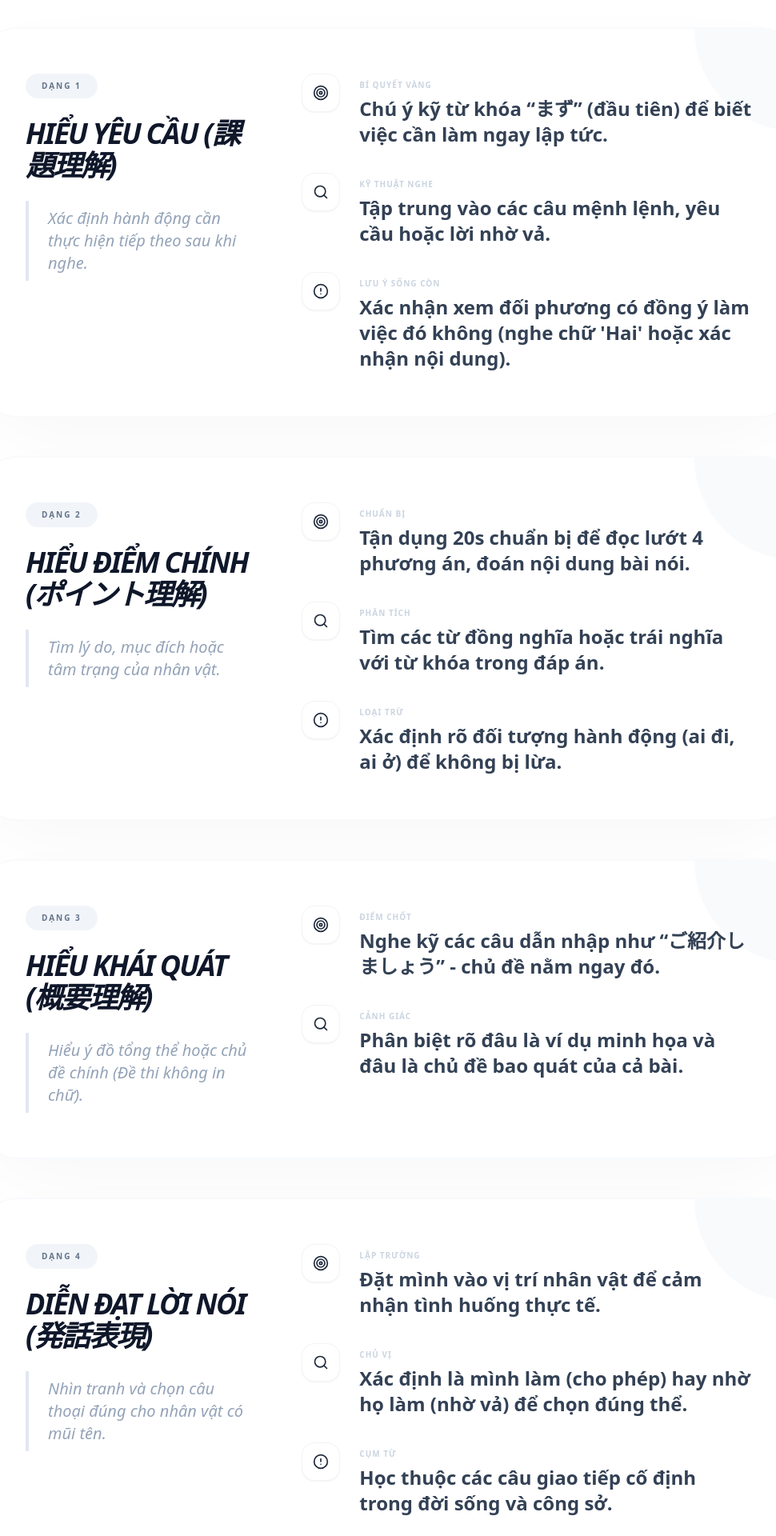
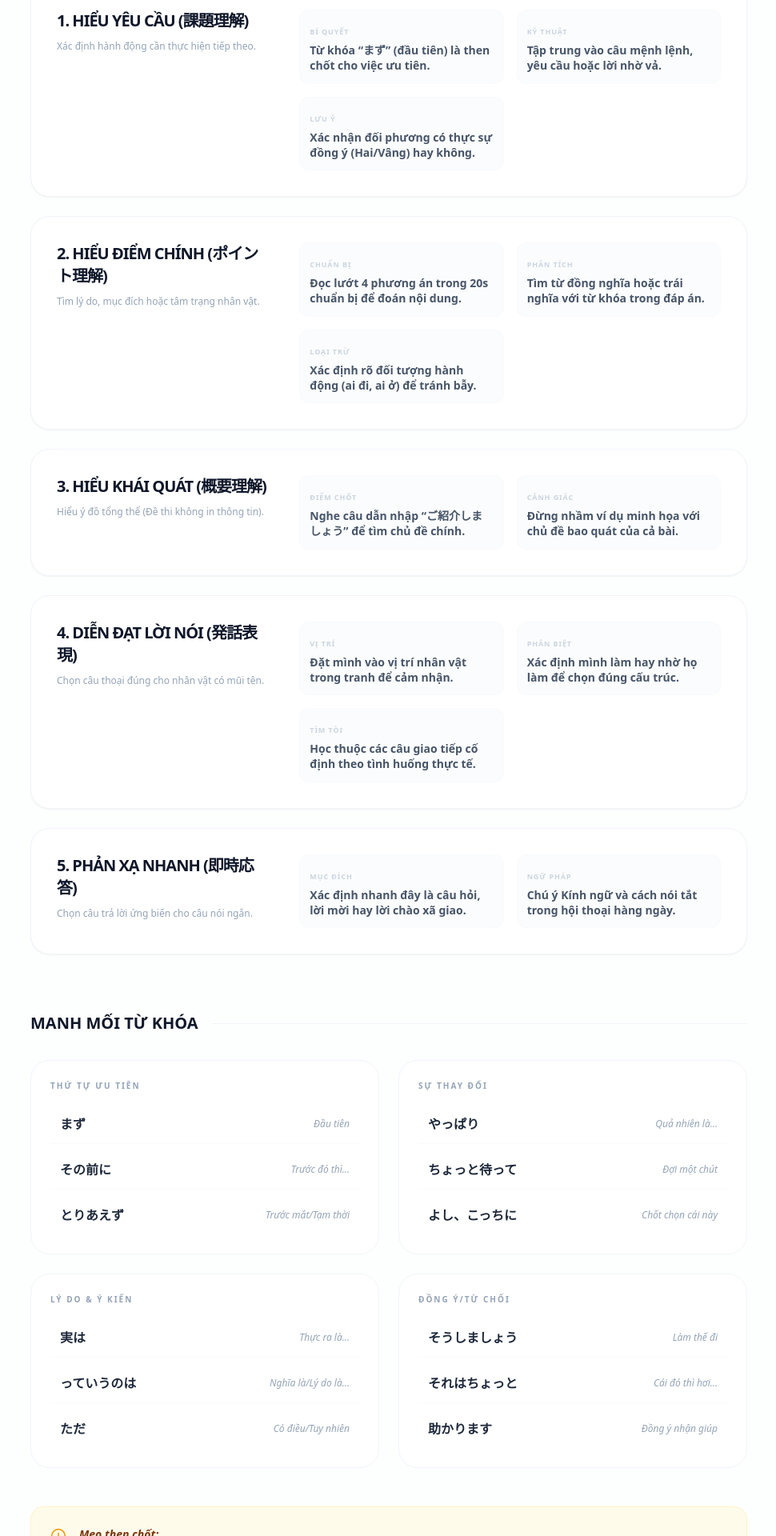
Before and after one commit to inngok/nihongo-practice, a React (Vite) app: page /tips in a window 1280 px wide. Shown: the part 302-2222 px from the top of the page at 80% size, without its empty margins (154-1124 px from the left). Built offline with nearby package versions, Linux system fonts and the light colour scheme.

Commit message:
style: refined Tips page with cleaner, more readable UI and balanced font sizes

```diff
--- a/src/pages/tips/Tips.jsx
+++ b/src/pages/tips/Tips.jsx
@@ -8,50 +8,50 @@ export default function Tips() {
   const listeningTips = [
     {
       id: 1,
-      title: "Dạng 1: Hiểu yêu cầu (課題理解)",
-      desc: "Xác định hành động cần thực hiện tiếp theo sau khi nghe.",
+      title: "1. Hiểu yêu cầu (課題理解)",
+      desc: "Xác định hành động cần thực hiện tiếp theo.",
       points: [
-        { label: "Bí quyết vàng", text: "Chú ý kỹ từ khóa “まず” (đầu tiên) để biết việc cần làm ngay lập tức." },
-        { label: "Kỹ thuật nghe", text: "Tập trung vào các câu mệnh lệnh, yêu cầu hoặc lời nhờ vả." },
-        { label: "Lưu ý sống còn", text: "Xác nhận xem đối phương có đồng ý làm việc đó không (nghe chữ 'Hai' hoặc xác nhận nội dung)." }
+        { label: "Bí quyết", text: "Từ khóa “まず” (đầu tiên) là then chốt cho việc ưu tiên." },
+        { label: "Kỹ thuật", text: "Tập trung vào câu mệnh lệnh, yêu cầu hoặc lời nhờ vả." },
+        { label: "Lưu ý", text: "Xác nhận đối phương có thực sự đồng ý (Hai/Vâng) hay không." }
       ]
     },
     {
       id: 2,
-      title: "Dạng 2: Hiểu điểm chính (ポイント理解)",
-      desc: "Tìm lý do, mục đích hoặc tâm trạng của nhân vật.",
+      title: "2. Hiểu điểm chính (ポイント理解)",
+      desc: "Tìm lý do, mục đích hoặc tâm trạng nhân vật.",
       points: [
-        { label: "Chuẩn bị", text: "Tận dụng 20s chuẩn bị để đọc lướt 4 phương án, đoán nội dung bài nói." },
-        { label: "Phân tích", text: "Tìm các từ đồng nghĩa hoặc trái nghĩa với từ khóa trong đáp án." },
-        { label: "Loại trừ", text: "Xác định rõ đối tượng hành động (ai đi, ai ở) để không bị lừa." }
+        { label: "Chuẩn bị", text: "Đọc lướt 4 phương án trong 20s chuẩn bị để đoán nội dung." },
+        { label: "Phân tích", text: "Tìm từ đồng nghĩa hoặc trái nghĩa với từ khóa trong đáp án." },
+        { label: "Loại trừ", text: "Xác định rõ đối tượng hành động (ai đi, ai ở) để tránh bẫy." }
       ]
     },
     {
       id: 3,
-      title: "Dạng 3: Hiểu khái quát (概要理解)",
-      desc: "Hiểu ý đồ tổng thể hoặc chủ đề chính (Đề thi không in chữ).",
+      title: "3. Hiểu khái quát (概要理解)",
+      desc: "Hiểu ý đồ tổng thể (Đề thi không in thông tin).",
       points: [
-        { label: "Điểm chốt", text: "Nghe kỹ các câu dẫn nhập như “ご紹介しましょう” - chủ đề nằm ngay đó." },
-        { label: "Cảnh giác", text: "Phân biệt rõ đâu là ví dụ minh họa và đâu là chủ đề bao quát của cả bài." }
+        { label: "Điểm chốt", text: "Nghe câu dẫn nhập “ご紹介しましょう” để tìm chủ đề chính." },
+        { label: "Cảnh giác", text: "Đừng nhầm ví dụ minh họa với chủ đề bao quát của cả bài." }
       ]
     },
     {
       id: 4,
-      title: "Dạng 4: Diễn đạt lời nói (発話表現)",
-      desc: "Nhìn tranh và chọn câu thoại đúng cho nhân vật có mũi tên.",
+      title: "4. Diễn đạt lời nói (発話表現)",
+      desc: "Chọn câu thoại đúng cho nhân vật có mũi tên.",
       points: [
-        { label: "Lập trường", text: "Đặt mình vào vị trí nhân vật để cảm nhận tình huống thực tế." },
-        { label: "Chủ vị", text: "Xác định là mình làm (cho phép) hay nhờ họ làm (nhờ vả) để chọn đúng thể." },
-        { label: "Cụm từ", text: "Học thuộc các câu giao tiếp cố định trong đời sống và công sở." }
+        { label: "Vị trí", text: "Đặt mình vào vị trí nhân vật trong tranh để cảm nhận." },
+        { label: "Phân biệt", text: "Xác định mình làm hay nhờ họ làm để chọn đúng cấu trúc." },
+        { label: "Tìm tòi", text: "Học thuộc các câu giao tiếp cố định theo tình huống thực tế." }
       ]
     },
     {
       id: 5,
-      title: "Dạng 5: Phản xạ nhanh (即時応答)",
-      desc: "Chọn câu trả lời ứng biến ngay lập tức cho một câu nói ngắn.",
+      title: "5. Phản xạ nhanh (即時応答)",
+      desc: "Chọn câu trả lời ứng biến cho câu nói ngắn.",
       points: [
-        { label: "Mục đích", text: "Xác định nhanh đây là câu hỏi, lời mời, hay lời chào xã giao." },
-        { label: "Ngữ pháp", text: "Đặc biệt chú ý Kính ngữ và các cách nói tắt trong hội thoại hàng ngày." }
+        { label: "Mục đích", text: "Xác định nhanh đây là câu hỏi, lời mời hay lời chào xã giao." },
+        { label: "Ngữ pháp", text: "Chú ý Kính ngữ và cách nói tắt trong hội thoại hàng ngày." }
       ]
     }
   ];
@@ -60,162 +60,112 @@ export default function Tips() {
     {
       title: "Thứ tự ưu tiên",
       items: [
-        { jp: "まず", vi: "Đầu tiên (Việc số 1)" },
-        { jp: "その前に", vi: "Trước đó thì... (Làm cái này trước cái kia)" },
-        { jp: "とりあえず", vi: "Trước mắt/Tạm thời (Ưu tiên hiện tại)" }
+        { jp: "まず", vi: "Đầu tiên" },
+        { jp: "その前に", vi: "Trước đó thì..." },
+        { jp: "とりあえず", vi: "Trước mắt/Tạm thời" }
       ]
     },
     {
-      title: "Sự thay đổi ý định",
+      title: "Sự thay đổi",
       items: [
-        { jp: "やっぱり/やはり", vi: "Quả nhiên là... (Quyết định sau cùng)" },
-        { jp: "あ、ちょっと待って", vi: "A, đợi chút (Sắp đổi thông tin)" },
-        { jp: "やっぱりこっちにしよう", vi: "Chốt chọn cái này vậy" }
+        { jp: "やっぱり", vi: "Quả nhiên là..." },
+        { jp: "ちょっと待って", vi: "Đợi một chút" },
+        { jp: "よし、こっちに", vi: "Chốt chọn cái này" }
       ]
     },
     {
-      title: "Lý do quan trọng",
+      title: "Lý do & Ý kiến",
       items: [
-        { jp: "実は", vi: "Thực ra là... (Sau đây là nội dung chính)" },
-        { jp: "っていうのは", vi: "Lý do chính là/Nghĩa là..." },
-        { jp: "ただ", vi: "Có điều/Tuy nhiên (Sự hạn chế)" }
+        { jp: "実は", vi: "Thực ra là..." },
+        { jp: "っていうのは", vi: "Nghĩa là/Lý do là..." },
+        { jp: "ただ", vi: "Có điều/Tuy nhiên" }
       ]
     },
     {
-      title: "Đồng ý & Từ chối",
+      title: "Đồng ý/Từ chối",
       items: [
-        { jp: "そうしましょう", vi: "Chốt làm thế đi (Đồng ý)" },
-        { jp: "それはちょっと...", vi: "Cái đó thì hơi... (Từ chối khéo)" },
-        { jp: "せっかくですが", vi: "Dù đã mất công nhưng... (Từ chối)" }
+        { jp: "そうしましょう", vi: "Làm thế đi" },
+        { jp: "それはちょっと", vi: "Cái đó thì hơi..." },
+        { jp: "助かります", vi: "Đồng ý nhận giúp" }
       ]
     }
   ];
 
   return (
-    <div className="min-h-screen bg-white flex flex-col items-center pt-44 md:pt-32 pb-20 px-4 md:px-8 font-sans relative overflow-hidden">
+    <div className="min-h-screen bg-slate-50/30 flex flex-col items-center pt-32 pb-20 px-4 md:px-8 font-sans">
 
-      {/* Background Watermark */}
-      <div className="absolute top-1/2 left-1/2 -translate-x-1/2 -translate-y-1/2 text-[35vw] font-black text-slate-100 opacity-[0.03] pointer-events-none select-none leading-none z-0 whitespace-nowrap uppercase">
-        Choukai
-      </div>
-
-      <div className="w-full max-w-5xl relative z-10">
-        {/* Header Header */}
-        <div className="flex flex-col md:flex-row md:items-center justify-between gap-8 mb-16 md:mb-20">
-          <div className="space-y-4">
-            <div className="flex items-center gap-3">
-              <div className="w-10 h-10 bg-black text-white rounded-xl flex items-center justify-center">
-                <Headset className="w-6 h-6" />
-              </div>
-              <span className="text-xs tracking-[0.4em] font-bold text-slate-400 uppercase italic">Kỹ năng Nghe hiểu N3</span>
-            </div>
-            <h1 className="text-5xl md:text-7xl font-black text-slate-900 tracking-tighter italic uppercase leading-none">
-              Bí kíp <span className="text-slate-300 italic">Vàng</span>
-            </h1>
+      <div className="w-full max-w-4xl space-y-12">
+        {/* Simple Header */}
+        <div className="flex flex-col md:flex-row md:items-center justify-between gap-6 border-b border-slate-100 pb-10">
+          <div className="space-y-1">
+            <h1 className="text-3xl md:text-4xl font-black text-slate-900 tracking-tight">BÍ KÍP NGHE HIỂU N3</h1>
+            <p className="text-sm text-slate-400 font-medium">Chiến thuật chinh phục mọi dạng bài thi Choukai</p>
           </div>
           <button
             onClick={() => navigate('/')}
-            className="px-10 py-4 bg-black text-white text-[11px] font-black uppercase tracking-widest rounded-2xl hover:bg-slate-800 transition-all self-start md:self-center shadow-2xl shadow-black/10"
+            className="px-6 py-2.5 bg-white border border-slate-200 text-slate-600 text-[11px] font-bold uppercase tracking-widest rounded-xl hover:bg-slate-50 transition-all shadow-sm"
           >
             Quay lại trang chủ
           </button>
         </div>
 
-        <div className="flex flex-col gap-12 md:gap-20">
-          {/* Main Listening Tips Section */}
-          <div className="grid grid-cols-1 gap-12">
+        {/* Listening Tips - Clean Cards */}
+        <div className="space-y-6">
           {listeningTips.map((item, idx) => (
             <div
               key={idx}
-                className="bg-white border-2 border-slate-50 rounded-[3rem] p-8 md:p-14 shadow-[0_30px_100px_-20px_rgba(0,0,0,0.04)] hover:shadow-[0_40px_120px_-20px_rgba(0,0,0,0.08)] hover:border-slate-200 transition-all duration-500 relative overflow-hidden group"
+              className="bg-white border border-slate-100 rounded-3xl p-6 md:p-8 shadow-sm hover:shadow-md transition-shadow"
             >
-                <div className="absolute top-0 right-0 w-64 h-64 bg-slate-50 rounded-full translate-x-32 -translate-y-32 group-hover:bg-slate-100 transition-colors" />
-
-                <div className="relative z-10">
-                  <div className="flex flex-col md:flex-row md:items-start gap-8 md:gap-16">
-                    {/* Left side: Meta */}
-                    <div className="w-full md:w-1/3 space-y-6">
-                      <div className="inline-block px-5 py-2 bg-slate-100 rounded-full text-[10px] font-black uppercase tracking-[0.2em] text-slate-500">
-                        {item.title.split(': ')[0]}
+              <div className="flex flex-col md:flex-row gap-6 md:gap-10">
+                <div className="md:w-1/3 space-y-2">
+                  <h3 className="text-xl font-bold text-slate-900 uppercase tracking-tighter">{item.title}</h3>
+                  <p className="text-xs text-slate-400 leading-relaxed">{item.desc}</p>
                 </div>
-                      <h3 className="text-3xl md:text-4xl font-black text-slate-900 uppercase tracking-tighter leading-tight italic">
-                        {item.title.split(': ')[1]}
-                      </h3>
-                      <p className="text-lg md:text-xl text-slate-400 font-medium italic border-l-4 border-slate-200 pl-6 py-2">
-                        {item.desc}
-                      </p>
-                    </div>
-
-                    {/* Right side: Points */}
-                    <div className="w-full md:w-2/3 grid grid-cols-1 gap-8 pt-4 md:pt-0">
+                <div className="md:w-2/3 grid grid-cols-1 md:grid-cols-2 gap-4">
                   {item.points.map((p, i) => (
-                        <div key={i} className="flex gap-6 group/item transform hover:translate-x-2 transition-transform">
-                          <div className="w-12 h-12 bg-white border border-slate-100 rounded-2xl flex items-center justify-center text-slate-800 shadow-sm group-hover/item:bg-black group-hover/item:text-white transition-all shrink-0">
-                            {i === 0 ? <Target className="w-5 h-5" /> : i === 1 ? <Search className="w-5 h-5" /> : <AlertCircle className="w-5 h-5" />}
-                          </div>
-                          <div className="space-y-1">
-                            <span className="text-[10px] font-black text-slate-300 uppercase tracking-widest">{p.label}</span>
-                            <p className="text-xl md:text-2xl font-bold text-slate-700 leading-tight">
-                              {p.text}
-                            </p>
-                          </div>
+                    <div key={i} className="space-y-1 p-3 bg-slate-50/50 rounded-xl border border-slate-50">
+                      <span className="text-[9px] font-black text-slate-300 uppercase tracking-widest">{p.label}</span>
+                      <p className="text-sm font-semibold text-slate-600 leading-snug">{p.text}</p>
                     </div>
                   ))}
-                    </div>
                 </div>
               </div>
             </div>
           ))}
         </div>
 
-          {/* New Keywords Layout - High readability */}
-          <div className="bg-slate-950 rounded-[4rem] p-10 md:p-20 text-white relative overflow-hidden">
-            <div className="absolute -top-24 -right-24 w-96 h-96 border-[40px] border-white/5 rounded-full" />
-
-            <div className="relative z-10 space-y-20">
-              <div className="space-y-4">
-                  <h2 className="text-4xl md:text-6xl font-black italic uppercase tracking-tighter">
-                    Tư duy <span className="text-slate-500">từ khóa</span>
-                  </h2>
-                  <p className="text-slate-400 font-bold uppercase tracking-[0.3em] text-[10px] md:text-xs italic underline underline-offset-8 decoration-slate-800">
-                    Bắt được từ này - Chốt được đáp án
-                  </p>
+        {/* Keywords Section - Clean & Simple */}
+        <div className="space-y-8 pt-6">
+          <div className="flex items-center gap-4">
+            <h2 className="text-xl font-black text-slate-900 uppercase">Manh mối từ khóa</h2>
+            <div className="h-px flex-1 bg-slate-100" />
           </div>
 
-              <div className="grid grid-cols-1 md:grid-cols-2 gap-x-20 gap-y-16">
+          <div className="grid grid-cols-1 md:grid-cols-2 gap-6">
             {keywordGroups.map((group, idx) => (
-                  <div key={idx} className="space-y-8">
-                    <div className="flex items-center gap-4">
-                      <div className="h-0.5 w-12 bg-slate-500" />
-                      <h4 className="text-xs font-black text-slate-400 uppercase tracking-[0.4em] italic">{group.title}</h4>
-                    </div>
-                    <div className="grid gap-6">
+              <div key={idx} className="bg-white border border-slate-100 rounded-3xl p-6 space-y-4">
+                <h4 className="text-[10px] font-black text-slate-400 uppercase tracking-[0.2em]">{group.title}</h4>
+                <div className="grid gap-2">
                   {group.items.map((it, i) => (
-                        <div key={i} className="flex items-center justify-between gap-4 p-6 bg-white/5 border border-white/10 rounded-3xl hover:bg-white/10 transition-all group">
-                          <span className="text-2xl md:text-3xl font-black text-white group-hover:scale-105 transition-transform">{it.jp}</span>
-                          <span className="text-sm md:text-base font-bold text-slate-400 group-hover:text-slate-200 italic">{it.vi}</span>
+                    <div key={i} className="flex items-center justify-between p-3 border-b border-slate-50 last:border-0">
+                      <span className="text-base font-bold text-slate-800">{it.jp}</span>
+                      <span className="text-xs font-medium text-slate-400 italic">{it.vi}</span>
                     </div>
                   ))}
                 </div>
               </div>
             ))}
           </div>
+        </div>
 
-              {/* Crucial Final Tip */}
-              <div className="pt-16 border-t border-white/10">
-                <div className="bg-white text-black p-8 md:p-12 rounded-[2.5rem] flex flex-col md:flex-row items-center gap-8 md:gap-12 rotate-[-1deg] hover:rotate-0 transition-all shadow-2xl shadow-black">
-                  <div className="w-20 h-20 bg-slate-50 rounded-full flex items-center justify-center shrink-0 border border-slate-100">
-                    <Zap className="w-10 h-10 text-amber-500 fill-amber-500" />
-                  </div>
-                  <div className="space-y-2">
-                    <h5 className="text-xl font-black uppercase italic">Mẹo then chốt cuối cùng:</h5>
-                    <p className="text-xl md:text-2xl font-bold leading-relaxed">
-                      Trong khi nghe, nếu gặp từ nối chuyển ngoặt (<span className="text-red-500">でも、ところが</span>), hãy tập trung cao độ vì thông tin quan trọng nhất thường nằm ngay sau đó.
+        {/* Final Tip - Soft Alert */}
+        <div className="bg-amber-50 border border-amber-100 rounded-2xl p-6 flex items-start gap-4">
+          <AlertCircle className="w-5 h-5 text-amber-500 shrink-0 mt-0.5" />
+          <div className="space-y-1">
+            <h5 className="text-sm font-bold text-amber-900 italic">Mẹo then chốt:</h5>
+            <p className="text-sm text-amber-700 leading-relaxed font-medium">
+              Tập trung cao độ ngay sau các từ nối như <span className="font-black underline mx-1">「でも」</span> hoặc <span className="font-black underline mx-1">「ところが」</span>. Thông tin quan trọng thường nằm ngay sau đó.
             </p>
-                  </div>
-                </div>
-              </div>
-            </div>
           </div>
         </div>
       </div>
```
Lines whose indentation alone changed are shown as unchanged.
